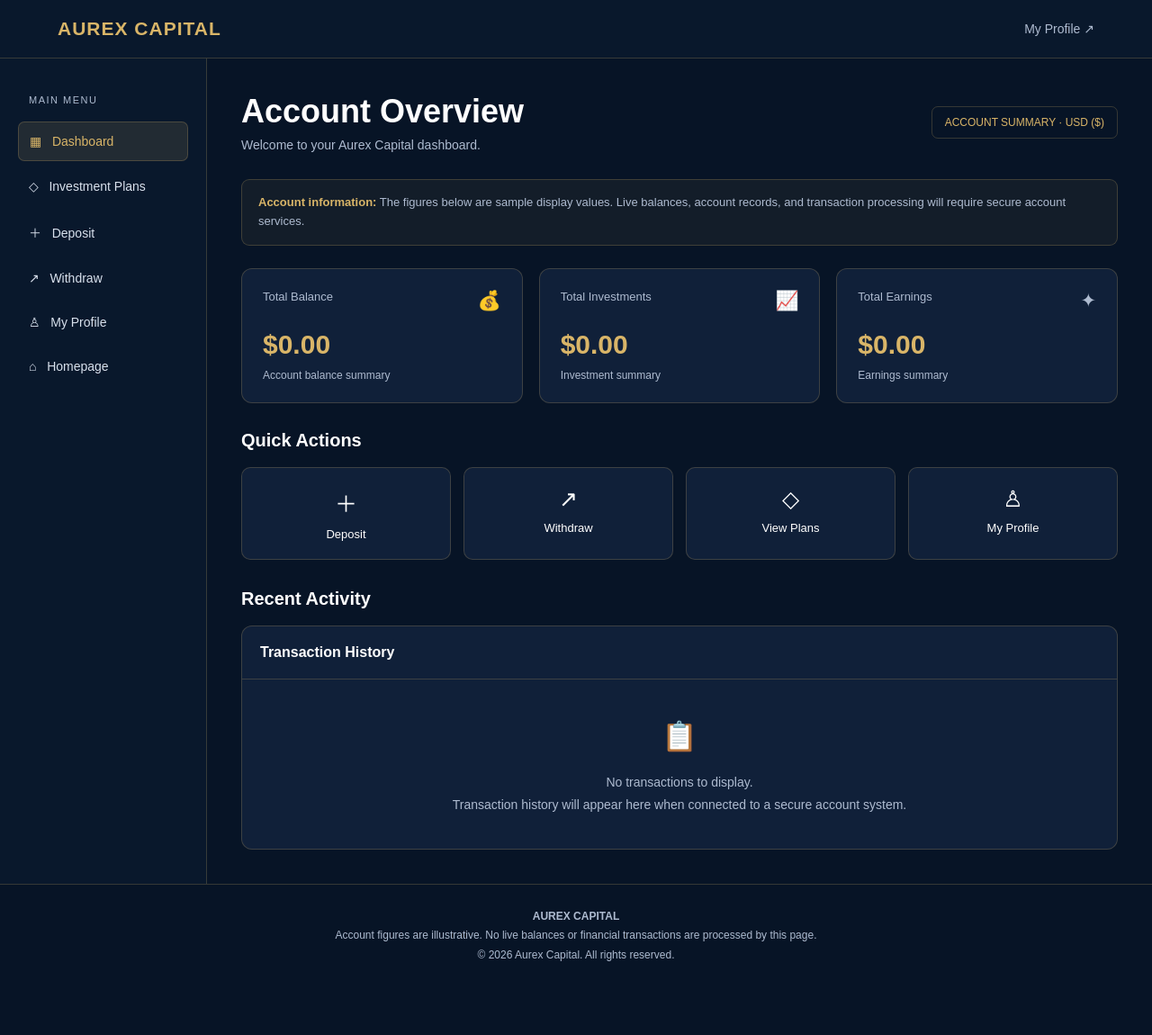
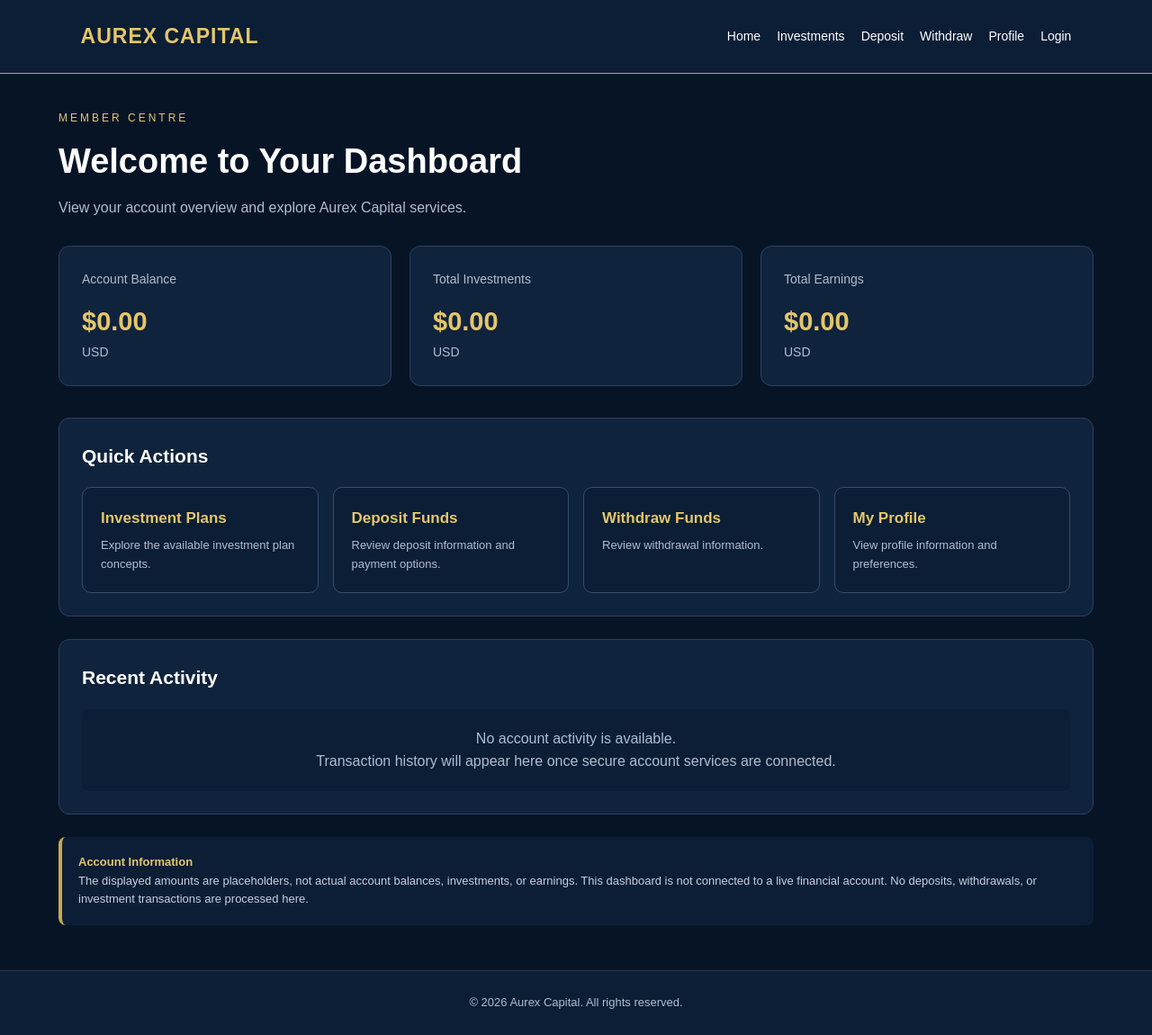
Before and after one commit to Aloxe999/aurex-capital, a plain HTML site: page dashboard.html in a window 1280 px wide. Shown: the whole page at 90% size. Before the commit the page ends 1097 px from the top, so only its background shows below. Drawn offline with Linux system fonts and the light colour scheme.

Commit message:
Update dashboard.html

```diff
--- a/dashboard.html
+++ b/dashboard.html
@@ -3,19 +3,9 @@
 <head>
   <meta charset="UTF-8">
   <meta name="viewport" content="width=device-width, initial-scale=1.0">
-
   <title>Dashboard | Aurex Capital</title>
 
   <style>
-    :root {
-      --navy: #071426;
-      --panel: #102039;
-      --gold: #d9b568;
-      --white: #ffffff;
-      --muted: #aebbd0;
-      --border: rgba(217,181,104,0.22);
-    }
-
     * {
       margin: 0;
       padding: 0;
@@ -23,293 +13,186 @@
     }
 
     body {
-      font-family: Arial, Helvetica, sans-serif;
-      background: var(--navy);
-      color: var(--white);
-      min-height: 100vh;
-    }
-
-    a {
-      text-decoration: none;
-      color: inherit;
+      font-family: Arial, sans-serif;
+      background: #071426;
+      color: #ffffff;
+      line-height: 1.6;
     }
 
     header {
-      background: #09182c;
-      border-bottom: 1px solid var(--border);
-      padding: 20px 5%;
-    }
-
-    .topbar {
+      background: #0c1e35;
+      padding: 22px 7%;
       display: flex;
       justify-content: space-between;
       align-items: center;
-      gap: 20px;
+      flex-wrap: wrap;
+      gap: 15px;
+      border-bottom: 1px solid #c9a84c;
     }
 
     .logo {
-      color: var(--gold);
-      font-size: 21px;
-      font-weight: 800;
+      color: #e4c66b;
+      font-size: 23px;
+      font-weight: bold;
       letter-spacing: 1px;
     }
 
-    .top-link {
-      color: var(--muted);
+    nav {
+      display: flex;
+      flex-wrap: wrap;
+      gap: 18px;
+    }
+
+    nav a {
+      color: #ffffff;
+      text-decoration: none;
       font-size: 14px;
     }
 
-    .top-link:hover,
-    .menu a:hover {
-      color: var(--gold);
+    nav a:hover {
+      color: #e4c66b;
     }
 
-    .layout {
-      display: grid;
-      grid-template-columns: 230px minmax(0, 1fr);
-      min-height: calc(100vh - 70px);
-    }
-
-    aside {
-      padding: 30px 20px;
-      background: #09182c;
-      border-right: 1px solid var(--border);
-    }
-
-    .menu-title {
-      color: var(--muted);
-      font-size: 11px;
-      letter-spacing: 1.5px;
-      margin: 10px 12px 18px;
-    }
-
-    .menu a {
-      display: block;
-      padding: 13px 12px;
-      margin-bottom: 7px;
-      border-radius: 7px;
-      font-size: 14px;
-      color: #d9e1ed;
-    }
-
-    .menu a.active {
-      background: rgba(217,181,104,0.12);
-      color: var(--gold);
-      border: 1px solid var(--border);
-    }
-
-    main {
-      padding: 38px;
-      min-width: 0;
+    .container {
+      width: 90%;
+      max-width: 1150px;
+      margin: 40px auto;
     }
 
     .welcome {
-      display: flex;
-      justify-content: space-between;
-      align-items: center;
-      gap: 20px;
-      flex-wrap: wrap;
       margin-bottom: 30px;
     }
 
-    .welcome h1 {
-      font-size: clamp(27px, 4vw, 36px);
-      margin-bottom: 8px;
+    .tag {
+      color: #e4c66b;
+      font-size: 12px;
+      text-transform: uppercase;
+      letter-spacing: 3px;
     }
 
-    .welcome p {
-      color: var(--muted);
+    h1 {
+      font-size: clamp(28px, 4vw, 38px);
+      margin: 8px 0;
+    }
+
+    .subtitle {
+      color: #aebdd0;
+    }
+
+    .summary {
+      display: grid;
+      grid-template-columns: repeat(auto-fit, minmax(220px, 1fr));
+      gap: 20px;
+      margin-bottom: 35px;
+    }
+
+    .summary-card {
+      padding: 25px;
+      border: 1px solid #29415d;
+      border-radius: 12px;
+      background: #10233c;
+    }
+
+    .summary-card p {
+      color: #aebdd0;
       font-size: 14px;
     }
 
-    .date-label {
-      color: var(--gold);
-      font-size: 12px;
-      padding: 10px 14px;
-      border: 1px solid var(--border);
-      border-radius: 7px;
+    .summary-card h2 {
+      color: #e4c66b;
+      font-size: 29px;
+      margin-top: 12px;
+    }
+
+    .section {
+      background: #10233c;
+      border: 1px solid #29415d;
+      border-radius: 12px;
+      padding: 25px;
+      margin-bottom: 25px;
+    }
+
+    .section h2 {
+      font-size: 21px;
+      margin-bottom: 18px;
+    }
+
+    .actions {
+      display: grid;
+      grid-template-columns: repeat(auto-fit, minmax(190px, 1fr));
+      gap: 16px;
+    }
+
+    .action {
+      display: block;
+      background: #0c1e35;
+      border: 1px solid #354d69;
+      padding: 20px;
+      border-radius: 10px;
+      color: #ffffff;
+      text-decoration: none;
+      transition: border-color 0.2s, transform 0.2s;
+    }
+
+    .action:hover {
+      border-color: #e4c66b;
+      transform: translateY(-3px);
+    }
+
+    .action h3 {
+      color: #e4c66b;
+      margin-bottom: 7px;
+      font-size: 17px;
+    }
+
+    .action p {
+      color: #aebdd0;
+      font-size: 13px;
+    }
+
+    .empty-state {
+      padding: 20px;
+      text-align: center;
+      color: #aebdd0;
+      background: #0c1e35;
+      border-radius: 8px;
     }
 
     .notice {
-      padding: 15px 18px;
-      margin-bottom: 25px;
-      border: 1px solid var(--border);
-      background: rgba(217,181,104,0.06);
-      border-radius: 9px;
-      color: var(--muted);
+      background: #0c1e35;
+      border-left: 4px solid #c9a84c;
+      padding: 18px;
+      border-radius: 8px;
+      color: #c5d0df;
       font-size: 13px;
-      line-height: 1.6;
+      margin-top: 25px;
     }
 
     .notice strong {
-      color: var(--gold);
-    }
-
-    .stats {
-      display: grid;
-      grid-template-columns: repeat(3, minmax(0, 1fr));
-      gap: 18px;
-      margin-bottom: 30px;
-    }
-
-    .stat-card {
-      background: var(--panel);
-      border: 1px solid var(--border);
-      border-radius: 12px;
-      padding: 23px;
-      transition: 0.2s;
-    }
-
-    .stat-card:hover {
-      border-color: var(--gold);
-      transform: translateY(-3px);
-    }
-
-    .stat-top {
-      display: flex;
-      justify-content: space-between;
-      gap: 10px;
-      color: var(--muted);
-      font-size: 13px;
-      margin-bottom: 20px;
-    }
-
-    .stat-icon {
-      font-size: 21px;
-    }
-
-    .amount {
-      font-size: clamp(22px, 3vw, 30px);
-      font-weight: 800;
-      color: var(--gold);
-      overflow-wrap: anywhere;
-    }
-
-    .stat-description {
-      color: var(--muted);
-      font-size: 12px;
-      margin-top: 10px;
-    }
-
-    .section-heading {
-      font-size: 20px;
-      margin-bottom: 18px;
-    }
-
-    .quick-actions {
-      display: grid;
-      grid-template-columns: repeat(4, minmax(0, 1fr));
-      gap: 14px;
-      margin-bottom: 32px;
-    }
-
-    .action {
-      padding: 20px 12px;
-      text-align: center;
-      background: var(--panel);
-      border: 1px solid var(--border);
-      border-radius: 10px;
-      font-size: 13px;
-      transition: 0.2s;
-    }
-
-    .action:hover {
-      border-color: var(--gold);
-      background: #152943;
-    }
-
-    .action-icon {
-      display: block;
-      font-size: 25px;
-      margin-bottom: 10px;
-    }
-
-    .activity-card {
-      background: var(--panel);
-      border: 1px solid var(--border);
-      border-radius: 12px;
-      overflow: hidden;
-    }
-
-    .activity-header {
-      padding: 20px;
-      border-bottom: 1px solid var(--border);
-      font-weight: bold;
-    }
-
-    .empty-state {
-      text-align: center;
-      padding: 35px 20px;
-      color: var(--muted);
-      font-size: 14px;
-      line-height: 1.8;
-    }
-
-    .empty-state span {
-      display: block;
-      font-size: 32px;
-      margin-bottom: 10px;
+      color: #e4c66b;
     }
 
     footer {
-      padding: 25px 5%;
-      color: var(--muted);
-      border-top: 1px solid var(--border);
       text-align: center;
-      font-size: 12px;
-      line-height: 1.8;
+      padding: 25px 15px;
+      margin-top: 50px;
+      background: #0c1e35;
+      border-top: 1px solid #263b54;
+      color: #aebdd0;
+      font-size: 13px;
     }
 
-    @media (max-width: 1000px) {
-      main {
-        padding: 25px;
+    @media (max-width: 600px) {
+      header {
+        flex-direction: column;
+        text-align: center;
       }
 
-      .stats {
-        grid-template-columns: repeat(2, minmax(0, 1fr));
+      nav {
+        justify-content: center;
       }
 
-      .quick-actions {
-        grid-template-columns: repeat(2, minmax(0, 1fr));
-      }
-    }
-
-    @media (max-width: 650px) {
-      .layout {
-        grid-template-columns: 1fr;
-      }
-
-      aside {
-        padding: 12px;
-        border-right: none;
-        border-bottom: 1px solid var(--border);
-      }
-
-      .menu-title {
-        display: none;
-      }
-
-      .menu {
-        display: flex;
-        gap: 7px;
-        overflow-x: auto;
-      }
-
-      .menu a {
-        white-space: nowrap;
-        margin: 0;
-        padding: 11px;
-      }
-
-      main {
-        padding: 23px 16px;
-      }
-
-      .stats {
-        grid-template-columns: 1fr;
-      }
-
-      .stat-card {
+      .section {
         padding: 20px;
       }
     }
@@ -319,122 +202,101 @@
 <body>
 
   <header>
-  <div class="topbar">
-    <a href="index.html" class="logo">AUREX CAPITAL</a>
-    <a href="profile.html" class="top-link">My Profile ↗</a>
-  </div>
+    <div class="logo">AUREX CAPITAL</div>
+
+    <nav>
+      <a href="index.html">Home</a>
+      <a href="investments.html">Investments</a>
+      <a href="deposit.html">Deposit</a>
+      <a href="withdraw.html">Withdraw</a>
+      <a href="profile.html">Profile</a>
+      <a href="login.html">Login</a>
+    </nav>
   </header>
 
-<div class="layout">
+  <main class="container">
 
-  <aside>
-    <p class="menu-title">MAIN MENU</p>
+    <section class="welcome">
+      <div class="tag">Member Centre</div>
+      <h1>Welcome to Your Dashboard</h1>
+      <p class="subtitle">
+        View your account overview and explore Aurex Capital services.
+      </p>
+    </section>
 
-    <nav class="menu">
-      <a href="dashboard.html" class="active">▦ &nbsp; Dashboard</a>
-      <a href="investments.html">◇ &nbsp; Investment Plans</a>
-      <a href="deposit.html">＋ &nbsp; Deposit</a>
-      <a href="withdraw.html">↗ &nbsp; Withdraw</a>
-      <a href="profile.html">♙ &nbsp; My Profile</a>
-      <a href="index.html">⌂ &nbsp; Homepage</a>
-    </nav>
-  </aside>
+    <section class="summary">
 
-  <main>
+      <article class="summary-card">
+        <p>Account Balance</p>
+        <h2>$0.00</h2>
+        <p>USD</p>
+      </article>
 
-    <div class="welcome">
-      <div>
-        <h1>Account Overview</h1>
-        <p>Welcome to your Aurex Capital dashboard.</p>
-      </div>
+      <article class="summary-card">
+        <p>Total Investments</p>
+        <h2>$0.00</h2>
+        <p>USD</p>
+      </article>
 
-      <div class="date-label">ACCOUNT SUMMARY · USD ($)</div>
-    </div>
-
-    <div class="notice">
-      <strong>Account information:</strong>
-      The figures below are sample display values.
-      Live balances, account records, and transaction processing
-      will require secure account services.
-    </div>
-
-    <section class="stats">
-
-      <div class="stat-card">
-        <div class="stat-top">
-          <span>Total Balance</span>
-          <span class="stat-icon">💰</span>
-        </div>
-        <div class="amount">$0.00</div>
-        <p class="stat-description">Account balance summary</p>
-      </div>
-
-      <div class="stat-card">
-        <div class="stat-top">
-          <span>Total Investments</span>
-          <span class="stat-icon">📈</span>
-        </div>
-        <div class="amount">$0.00</div>
-        <p class="stat-description">Investment summary</p>
-      </div>
-
-      <div class="stat-card">
-        <div class="stat-top">
-          <span>Total Earnings</span>
-          <span class="stat-icon">✦</span>
-        </div>
-        <div class="amount">$0.00</div>
-        <p class="stat-description">Earnings summary</p>
-      </div>
+      <article class="summary-card">
+        <p>Total Earnings</p>
+        <h2>$0.00</h2>
+        <p>USD</p>
+      </article>
 
     </section>
 
-    <h2 class="section-heading">Quick Actions</h2>
+    <section class="section">
+      <h2>Quick Actions</h2>
 
-    <section class="quick-actions">
+      <div class="actions">
 
-      <a href="deposit.html" class="action">
-        <span class="action-icon">＋</span>
-        Deposit
+        <a class="action" href="investments.html">
+          <h3>Investment Plans</h3>
+          <p>Explore the available investment plan concepts.</p>
         </a>
 
-      <a href="withdraw.html" class="action">
-        <span class="action-icon">↗</span>
-        Withdraw
+        <a class="action" href="deposit.html">
+          <h3>Deposit Funds</h3>
+          <p>Review deposit information and payment options.</p>
         </a>
 
-      <a href="investments.html" class="action">
-        <span class="action-icon">◇</span>
-        View Plans
+        <a class="action" href="withdraw.html">
+          <h3>Withdraw Funds</h3>
+          <p>Review withdrawal information.</p>
         </a>
 
-      <a href="profile.html" class="action">
-        <span class="action-icon">♙</span>
-        My Profile
+        <a class="action" href="profile.html">
+          <h3>My Profile</h3>
+          <p>View profile information and preferences.</p>
         </a>
 
-    </section>
-
-    <h2 class="section-heading">Recent Activity</h2>
-
-    <section class="activity-card">
-      <div class="activity-header">Transaction History</div>
-
-      <div class="empty-state">
-        <span>📋</span>
-        <p>No transactions to display.</p>
-        <p>Transaction history will appear here when connected to a secure account system.</p>
       </div>
     </section>
 
+    <section class="section">
+      <h2>Recent Activity</h2>
+
+      <div class="empty-state">
+        <p>No account activity is available.</p>
+        <p>Transaction history will appear here once secure account services are connected.</p>
+      </div>
+    </section>
+
+    <div class="notice">
+      <strong>Account Information</strong>
+      <p>
+        The displayed amounts are placeholders, not actual account balances,
+        investments, or earnings. This dashboard is not connected to a live
+        financial account. No deposits, withdrawals, or investment transactions
+        are processed here.
+      </p>
+    </div>
+
   </main>
 
-</div>
-
   <footer>
-  <p><strong>AUREX CAPITAL</strong></p>
-  <p>Account figures are illustrative. No live balances or financial transactions are processed by this page.</p>
-  <p>© 2026 Aurex Capital. All rights reserved.</p>
+    &copy; 2026 Aurex Capital. All rights reserved.
   </footer>
 
 </body>
```
Lines whose indentation alone changed are shown as unchanged.
